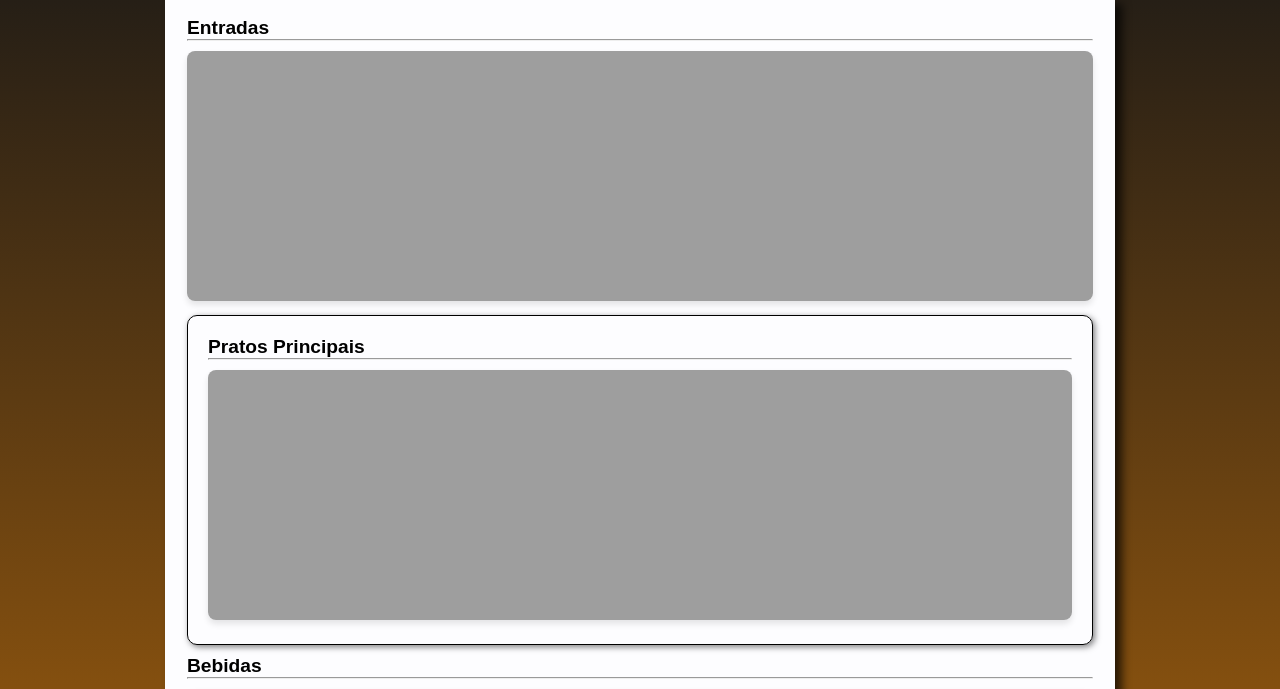
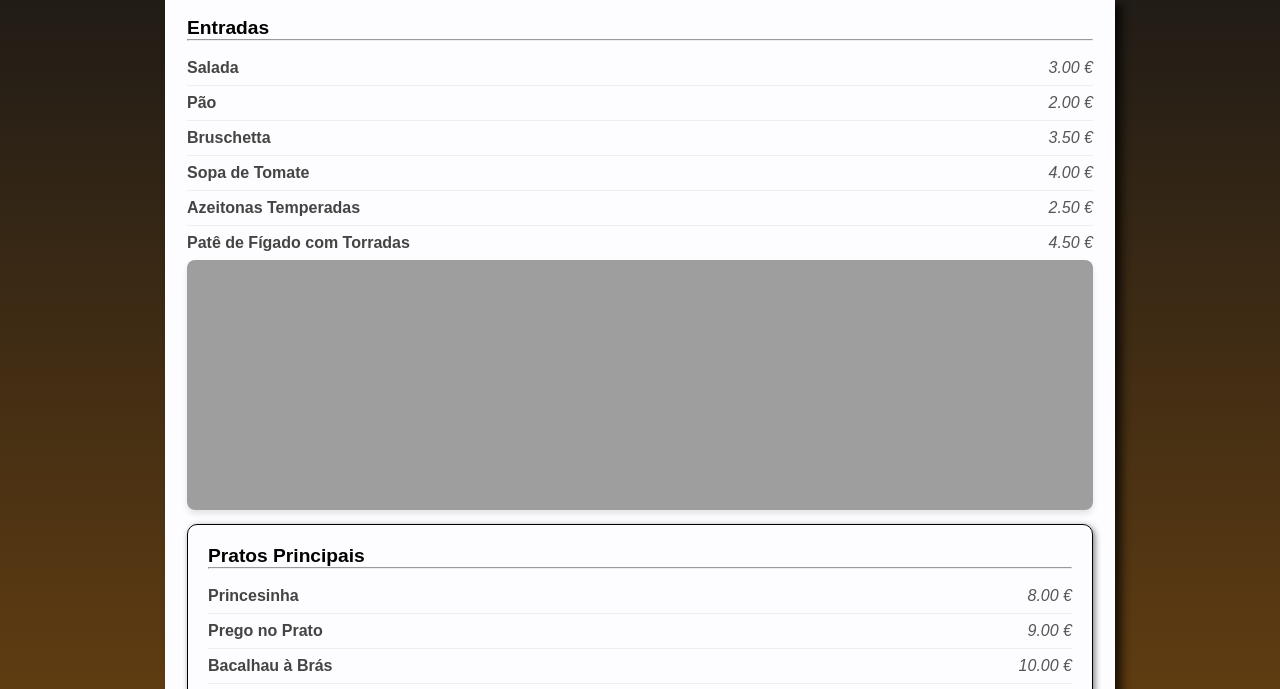
Before and after one commit to vnszero/bar-menu-model, a plain HTML site: page index.html in a window 1280 px wide. Shown: the part 109-798 px from the top of the page. Drawn offline with Linux system fonts and the light colour scheme; the site is published under a folder, as on GitHub Pages, so addresses that start at the root find nothing.

Commit message:
update script position

```diff
--- a/index.html
+++ b/index.html
@@ -67,6 +67,6 @@
             </div>
         </div>
     </footer>
-    <script src="/scripts/menu.js"></script>
+    <script src="menu.js"></script>
 </body>
 </html>
```
Also changed, not shown: menu.js (renamed from scripts/menu.js).
